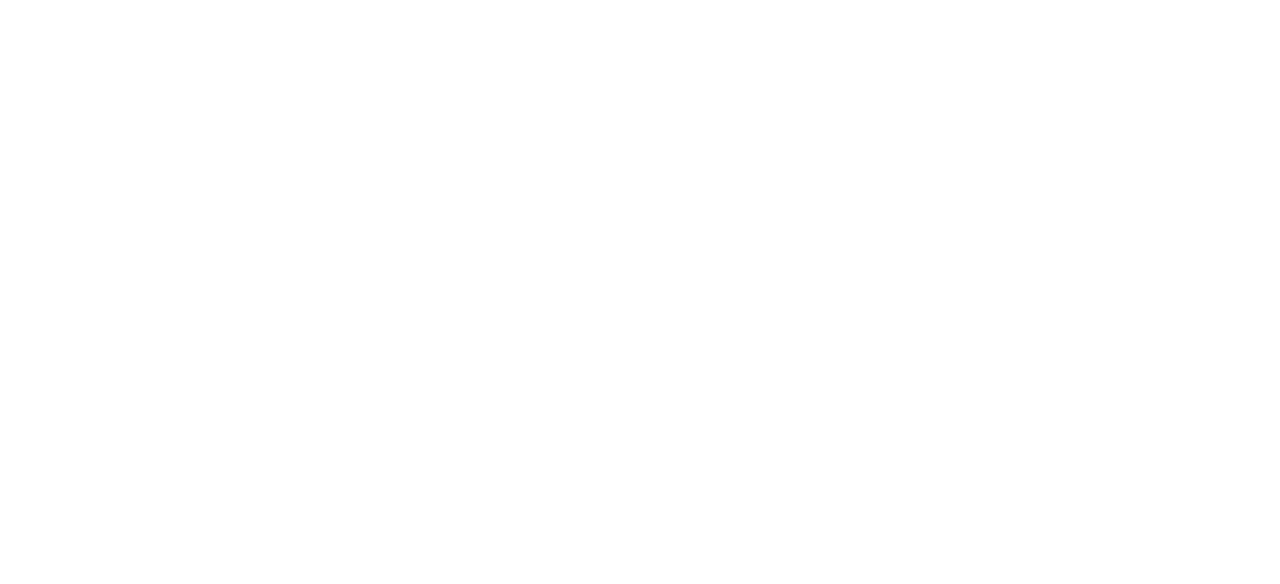
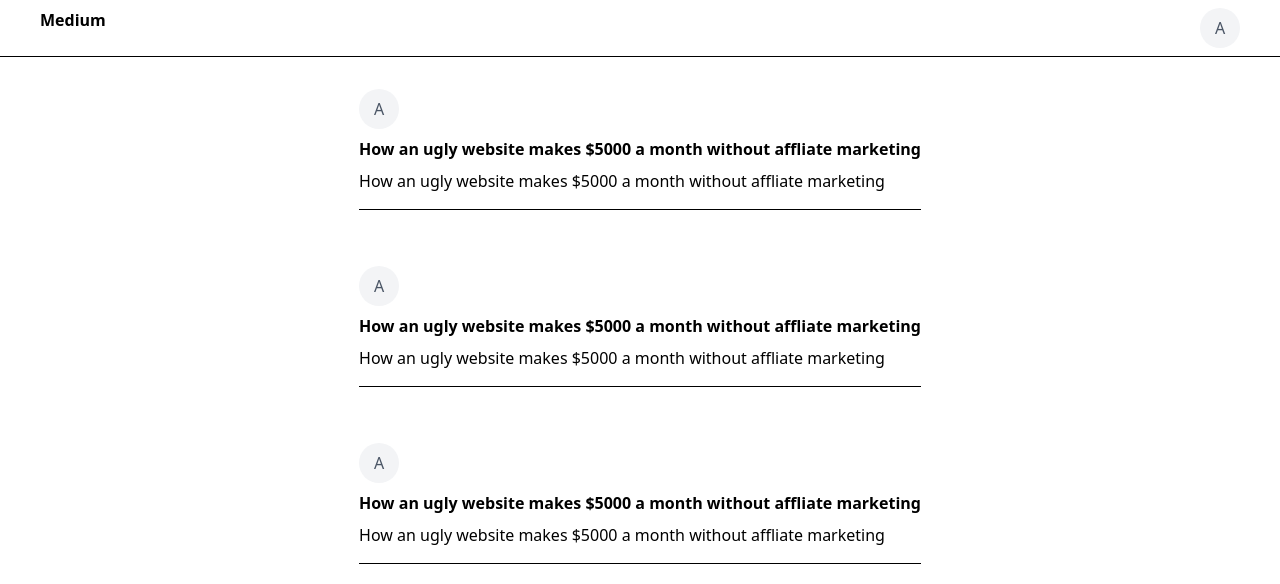
Before and after one commit to Adarsh1826/blog-site, a React (Vite) app in the folder frontend/: page /blogs in a window 1280 px wide. Before the commit this address had no page. Shown: the top 584 px of the page. Built offline with nearby package versions, Linux system fonts and the light colour scheme.

Commit message:
addd app bar

```diff
--- a/frontend/src/App.tsx
+++ b/frontend/src/App.tsx
@@ -2,6 +2,7 @@
 import { Post } from "./pages/Post"
 import { Signin } from "./pages/Signin"
 import { Signup } from "./pages/Signup"
+import { Blogs } from "./pages/Blogs"
 function App() {
   return (
     <>
@@ -10,6 +11,7 @@
         <Route path="/post/:id" element={<Post />}></Route>
         <Route path="/signin" element={<Signin />}></Route>
         <Route path="/" element={<Signup />}></Route>
+        <Route path="/blogs" element={<Blogs />}></Route>
      </Routes>
      </BrowserRouter>
     </>
--- /dev/null
+++ b/frontend/src/components/AppBar.tsx
@@ -0,0 +1,14 @@
+import { Avatar } from "./BlogCard"
+
+export const AppBar = () => {
+  return (
+    <div className="border-b flex justify-between px-10 py-2">
+        <div className="font-bold">
+            Medium
+        </div>
+        <div>
+            <Avatar authorName="adarsh"/>
+        </div>
+    </div>
+  )
+}
--- a/frontend/src/components/Auth.tsx
+++ b/frontend/src/components/Auth.tsx
@@ -22,7 +22,7 @@
       );
       //alert(res.data.token);
       localStorage.setItem("token", res.data.token);
-      navigate("/");
+      navigate("/blogs");
     } catch (error) {
       console.error(error);
     }
--- /dev/null
+++ b/frontend/src/components/BlogCard.tsx
@@ -0,0 +1,25 @@
+interface BlogCardsProps{
+    authorName:string,
+    title:string,
+    content:string
+}
+export const BlogCard = ({
+    authorName,
+    title,
+    content
+}:BlogCardsProps) => {
+  return (
+    <div className="border-b pb-4 mb-4 space-y-2">
+        <Avatar authorName={authorName}/>
+        <div className="text-bold font-bold">{title}</div>
+        <div className="font-extralight">{content.slice(0,100)}</div>
+    </div>
+  )
+}
+export function Avatar({ authorName }: { authorName: string }) {
+  return(
+    <div className="relative inline-flex items-center justify-center w-10 h-10 overflow-hidden bg-gray-100 rounded-full dark:bg-gray-600">
+      <span className="font-medium text-gray-600 dark:text-gray-300">{authorName.slice(0,1).toUpperCase()}</span>
+    </div>
+  )
+}
--- /dev/null
+++ b/frontend/src/pages/Blogs.tsx
@@ -0,0 +1,40 @@
+import { BlogCard } from "../components/BlogCard"
+import { AppBar } from "../components/AppBar"
+export const Blogs = () => {
+
+
+  return (
+    <div>
+      <AppBar/>
+    <div className="flex justify-center pt-8">
+
+      <div className="flex flex-col space-y-10">
+        <div>
+        <BlogCard
+      authorName="Ad"
+      title="How an ugly website makes $5000 a month without affliate marketing
+      "
+      content="How an ugly website makes $5000 a month without affliate marketing"
+      />
+        </div>
+        <div>
+        <BlogCard
+      authorName="Ad"
+      title="How an ugly website makes $5000 a month without affliate marketing
+      "
+      content="How an ugly website makes $5000 a month without affliate marketing"
+      />
+        </div>
+        <div>
+        <BlogCard
+      authorName="Ad"
+      title="How an ugly website makes $5000 a month without affliate marketing
+      "
+      content="How an ugly website makes $5000 a month without affliate marketing"
+      />
+        </div>
+      </div>
+    </div>
+    </div>
+  )
+}
```
